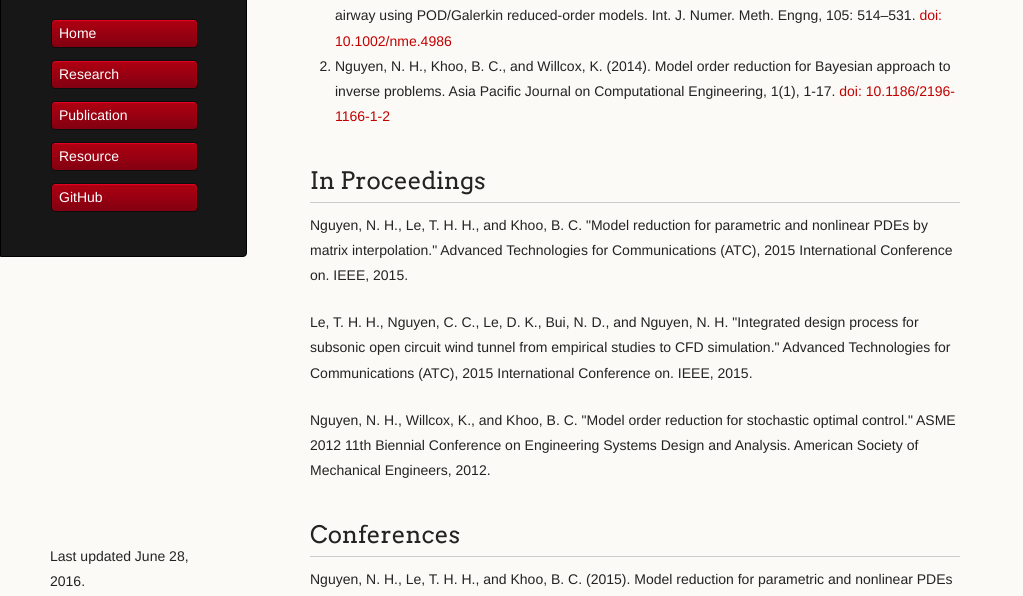
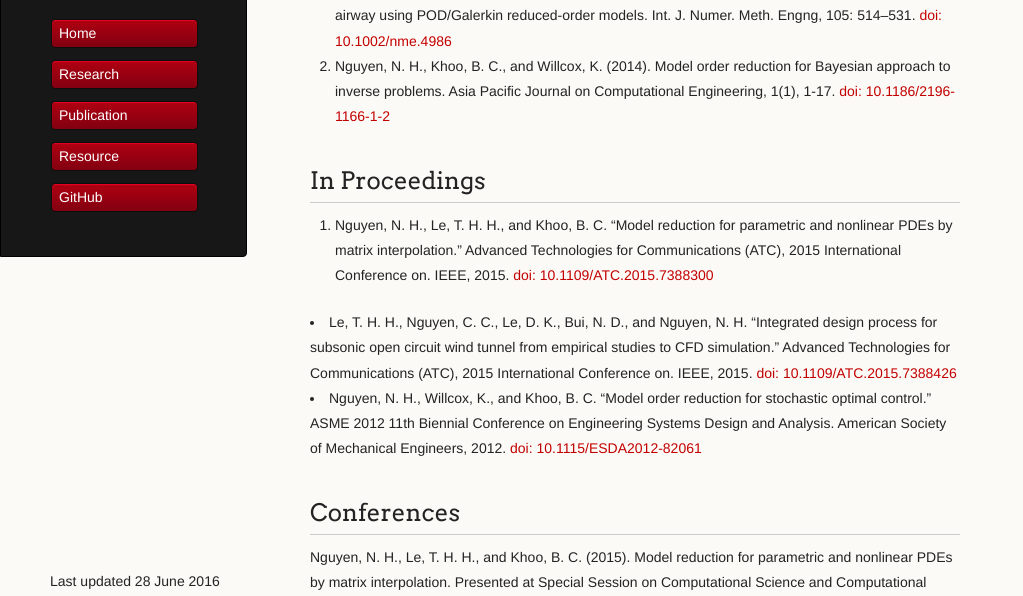
Before and after one commit to HienNGUYEN113/nhn, a plain HTML site: page publication.html in a window 1280 px wide. Shown: the part 196-792 px from the top of the page, without its empty margins (0-1023 px from the left). Drawn offline with Linux system fonts and the light colour scheme.

Commit message:
Update publication.html

```diff
--- a/publication.html
+++ b/publication.html
@@ -63,24 +63,18 @@
 						<li> Nguyen, N. H., Khoo, B. C., and Willcox, K. (2014). Model order reduction for Bayesian approach to inverse problems. <i>Asia Pacific Journal on Computational Engineering</i>, 1(1), 1-17. <a href="http://link.springer.com/article/10.1186%2F2196-1166-1-2">doi: 10.1186/2196-1166-1-2</a>
 						</li>
 					</ol>
-					<p>
-
-					</p>
 
 					<h2 class="IP">In Proceedings</h2>
+					<ol class="biblio">
+						<li>Nguyen, N. H., Le, T. H. H., and Khoo, B. C. <q>Model reduction for parametric and nonlinear PDEs by matrix interpolation.</q> Advanced Technologies for Communications (ATC), 2015 International Conference on. IEEE, 2015. <a href="http://ieeexplore.ieee.org/xpl/articleDetails.jsp?arnumber=7388300">doi: 10.1109/ATC.2015.7388300</a>
+						</li>
+					</ol>
+						<li>Le, T. H. H., Nguyen, C. C., Le, D. K., Bui, N. D., and Nguyen, N. H. <q>Integrated design process for subsonic open circuit wind tunnel from empirical studies to CFD simulation.</q> Advanced Technologies for Communications (ATC), 2015 International Conference on. IEEE, 2015. <a href="http://ieeexplore.ieee.org/xpl/articleDetails.jsp?arnumber=7388426">doi: 10.1109/ATC.2015.7388426</a>
+						</li>
 
-					<p>
-						Nguyen, N. H., Le, T. H. H., and Khoo, B. C. "Model reduction for parametric and nonlinear PDEs by matrix interpolation." Advanced Technologies for Communications (ATC), 2015 International Conference on. IEEE, 2015.
-					</p>
-
-					<p>
-						Le, T. H. H., Nguyen, C. C., Le, D. K., Bui, N. D., and Nguyen, N. H. "Integrated design process for subsonic open circuit wind tunnel from empirical studies to CFD simulation." Advanced Technologies for Communications (ATC), 2015 International Conference on. IEEE, 2015.
-					</p>
-
-					<p>
-						Nguyen, N. H., Willcox, K., and Khoo, B. C. "Model order reduction for stochastic optimal control." ASME 2012 11th Biennial Conference on Engineering Systems Design and Analysis. American Society of Mechanical Engineers, 2012.
-					</p>
-
+						<li>Nguyen, N. H., Willcox, K., and Khoo, B. C. <q>Model order reduction for stochastic optimal control.</q> ASME 2012 11th Biennial Conference on Engineering Systems Design and Analysis. American Society of Mechanical Engineers, 2012. <a href="http://proceedings.asmedigitalcollection.asme.org/proceeding.aspx?articleid=1727270">doi: 10.1115/ESDA2012-82061</a>
+						</li>
+					</ol>
 					<h2 class="CF">Conferences</h2>
 
 					<p>
@@ -116,7 +110,7 @@
 		</section>
 
 		<footer>
-  			Last updated June 28, 2016.
+  			Last updated 28 June 2016
 		</footer>
   	</body>
 
```
